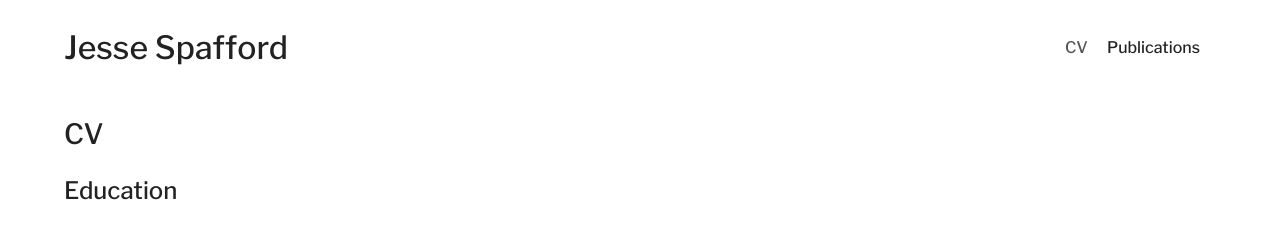
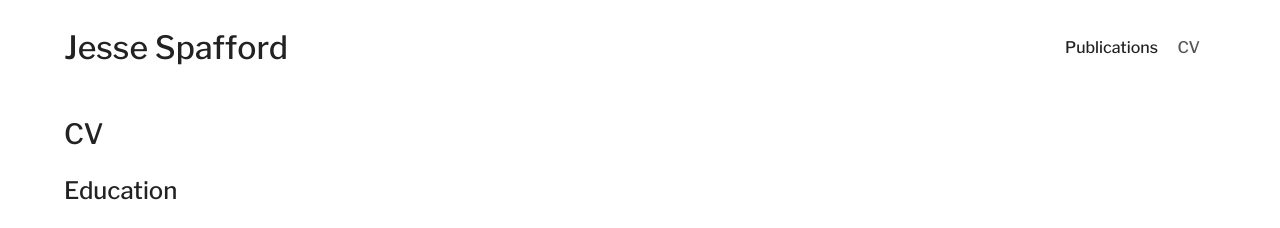
Before and after one commit to jesse-jared-collab/jesse-jared-collab.github.io, a Jekyll site: the page built from cv.md, in a window 1280 px wide and 900 px high. Shown: the top 228 px of the window. Built offline with Jekyll 4.4.1, drawn with Linux system fonts in a browser that asks for light colours.

Commit message:
make navbar order more configurable

```diff
--- a/_config.yml
+++ b/_config.yml
@@ -24,6 +24,11 @@ url: "" # the base hostname & protocol for your site, e.g. http://example.com
 google-analytics-id:
 twitter_username:
 github_username:
+navbar:
+  - name: Publications
+    url: /publications
+  - name: CV
+    url: /cv
 
 # Build settings
 markdown: kramdown
--- a/_layouts/default.html
+++ b/_layouts/default.html
@@ -22,15 +22,14 @@
   <header class="page-header">
     <h1 class="page-title"><a href="/">{{ site.title }}</a></h1>
     <nav class="page-nav">
-      {% for site-page in site.pages %}
-        {% if site-page.show-in-navbar %}
-          <a
-            class="page-nav-link{% if page.url == site-page.url %} page-nav-link-active{% endif %}"
-            href="{{ site-page.url }}"
-          >
-            {{ site-page.title }}
-          </a>
-        {% endif %}
+      {% for navbar-page in site.navbar %}
+        <a
+          class="page-nav-link{% if page.url == navbar-page.url %} page-nav-link-active{% endif %}"
+          href="{{ navbar-page.url }}"
+        >
+          {{ navbar-page.name }}
+        </a>
+
       {% endfor %}
     </nav>
   </header>
--- a/cv.md
+++ b/cv.md
@@ -19,24 +18,23 @@ Areas of Competence: Philosophy, Politics, and Economics; Ethics; Philosophy of
 
 ## Publications
 
-"An Anarchist Interpretation of Marx's 'Ability to Needs' Principle." (forthcoming) *The Journal of Value Inquiry*.
+"An Anarchist Interpretation of Marx's 'Ability to Needs' Principle." (forthcoming) _The Journal of Value Inquiry_.
 
-"Community as Socialist Value." (forthcoming) *Public Affairs Quarterly*.
-
+"Community as Socialist Value." (forthcoming) _Public Affairs Quarterly_.
 
 ## Honors and Awards
 
 **Mellon/ACLS Dissertation Completion Fellowship** (2019–2020)
 
-A $38,000 fellowship awarded to 67 fellows (out of over 1,000 applicants) to support them as they complete their dissertation.
+A \$38,000 fellowship awarded to 67 fellows (out of over 1,000 applicants) to support them as they complete their dissertation.
 
 **Humane Studies Fellowship** (declined)
 
-A $3,000 grant awarded to support scholarship on topics relating to classical liberalism and libertarianism. Declined because of a conflicting fellowship.
+A \$3,000 grant awarded to support scholarship on topics relating to classical liberalism and libertarianism. Declined because of a conflicting fellowship.
 
 **CUNY Dissertation Completion Fellowship** (declined)
 
-A $25,000 fellowship awarded to select graduate students to support them as they complete their dissertation. Declined because of a conflicting fellowship.
+A \$25,000 fellowship awarded to select graduate students to support them as they complete their dissertation. Declined because of a conflicting fellowship.
 
 **The Center for Ethics & Global Politics Graduate Fellowship** (2018–2020)
 
@@ -44,7 +42,7 @@ Awarded to select graduate students who are able to represent the Center and who
 
 **Adam Smith Fellowship** (2018–2019)
 
-A $5,000 grant awarded to graduate students who participate in a program promoting engagement with prominent libertarian political economists.
+A \$5,000 grant awarded to graduate students who participate in a program promoting engagement with prominent libertarian political economists.
 
 **Semi-Finalist, Center for Education and Ethics Essay Competition** (2018)
 
@@ -52,7 +50,7 @@ Awarded to the 10 best essays (out of over 60 submitted) addressing an important
 
 **Graduate Student Stipend** (2018, 2016)
 
-A $500 grant awarded to graduate students who have a presentation accepted at the American Philosophical Association’s Pacific Division Conference.
+A \$500 grant awarded to graduate students who have a presentation accepted at the American Philosophical Association’s Pacific Division Conference.
 
 **CUNY University Fellowship** (2014)
 
@@ -74,19 +72,19 @@ Awarded to the student with the highest grade in a philosophy class (University
 
 **Business Ethics**
 
-*Course Instructor - Brooklyn College, 2017–2018*
+_Course Instructor - Brooklyn College, 2017–2018_
 
 Undergraduate course averaging 35 students per section. Fall 2017 (1 section), Spring 2018 (1 section).
 
 **Introduction to the Problems of Philosophy**
 
-*Course Instructor - Brooklyn College, 2015–2017*
+_Course Instructor - Brooklyn College, 2015–2017_
 
 Undergraduate course averaging 35 students per section. Fall 2015 (1 section), Spring 2016 (1 section), Fall 2016 (1 section), and Spring 2017 (1 section).
 
 **Critical Theories**
 
-*Guest Lecturer - The Dalton School, 2017–2018*
+_Guest Lecturer - The Dalton School, 2017–2018_
 
 Led small group discussions on libertarian views of initial appropriation and anarchist strategies for social change.
 
@@ -116,8 +114,8 @@ Dustin Crummett and Philip Swenson, “Gun Control, the Right to Self-Defense, a
 
 ## Selected Popular Publications
 
-***The New Inquiry*** – “[Beyond Belief](https://thenewinquiry.com/beyond-belief/),” “[Just the Facts](https://thenewinquiry.com/just-the-facts/),” “[Dissatisfaction City](https://thenewinquiry.com/dissatisfaction-city/),” “[The Esoteric Whodunit](https://thenewinquiry.com/the-esoteric-whodunit/),” “[The Selfless Man](https://thenewinquiry.com/the-selfless-man/).”
+**_The New Inquiry_** – “[Beyond Belief](https://thenewinquiry.com/beyond-belief/),” “[Just the Facts](https://thenewinquiry.com/just-the-facts/),” “[Dissatisfaction City](https://thenewinquiry.com/dissatisfaction-city/),” “[The Esoteric Whodunit](https://thenewinquiry.com/the-esoteric-whodunit/),” “[The Selfless Man](https://thenewinquiry.com/the-selfless-man/).”
 
-***Racism Review*** – “[White Supremacism as Meme: How Reddit is Breeding a New Generation of Violent Racism](http://www.racismreview.com/blog/2013/11/11/white-supremacism-meme-reddit-breeds-violent-racism/),” “[Dark Arts: Stormfront, Lacan, and White Supremacy](http://www.racismreview.com/blog/2012/12/11/stormfront-and-lacan/).”
+**_Racism Review_** – “[White Supremacism as Meme: How Reddit is Breeding a New Generation of Violent Racism](http://www.racismreview.com/blog/2013/11/11/white-supremacism-meme-reddit-breeds-violent-racism/),” “[Dark Arts: Stormfront, Lacan, and White Supremacy](http://www.racismreview.com/blog/2012/12/11/stormfront-and-lacan/).”
 
-***Cyborgology*** – “[Scientific Digital Dualism](https://thesocietypages.org/cyborgology/2013/08/21/scientific-digital-dualism/),” “[Destabilizing Digital Dualism](https://thesocietypages.org/cyborgology/2013/09/30/destabilizing-digital-dualism/).”
+**_Cyborgology_** – “[Scientific Digital Dualism](https://thesocietypages.org/cyborgology/2013/08/21/scientific-digital-dualism/),” “[Destabilizing Digital Dualism](https://thesocietypages.org/cyborgology/2013/09/30/destabilizing-digital-dualism/).”
```
Also changed, not shown: other parts of cv.md (+0 -1 lines), publications.md (+2 -3 lines).
